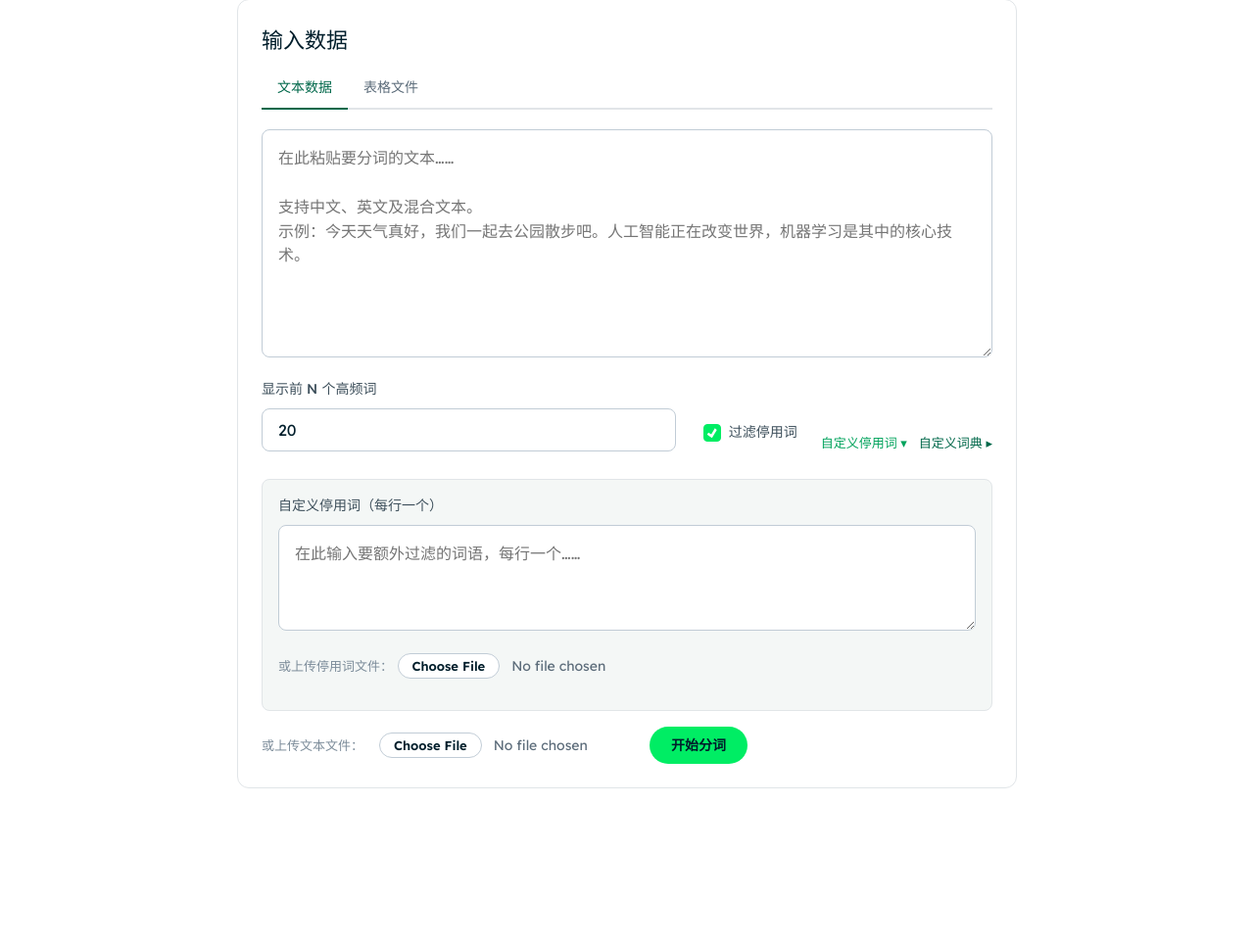
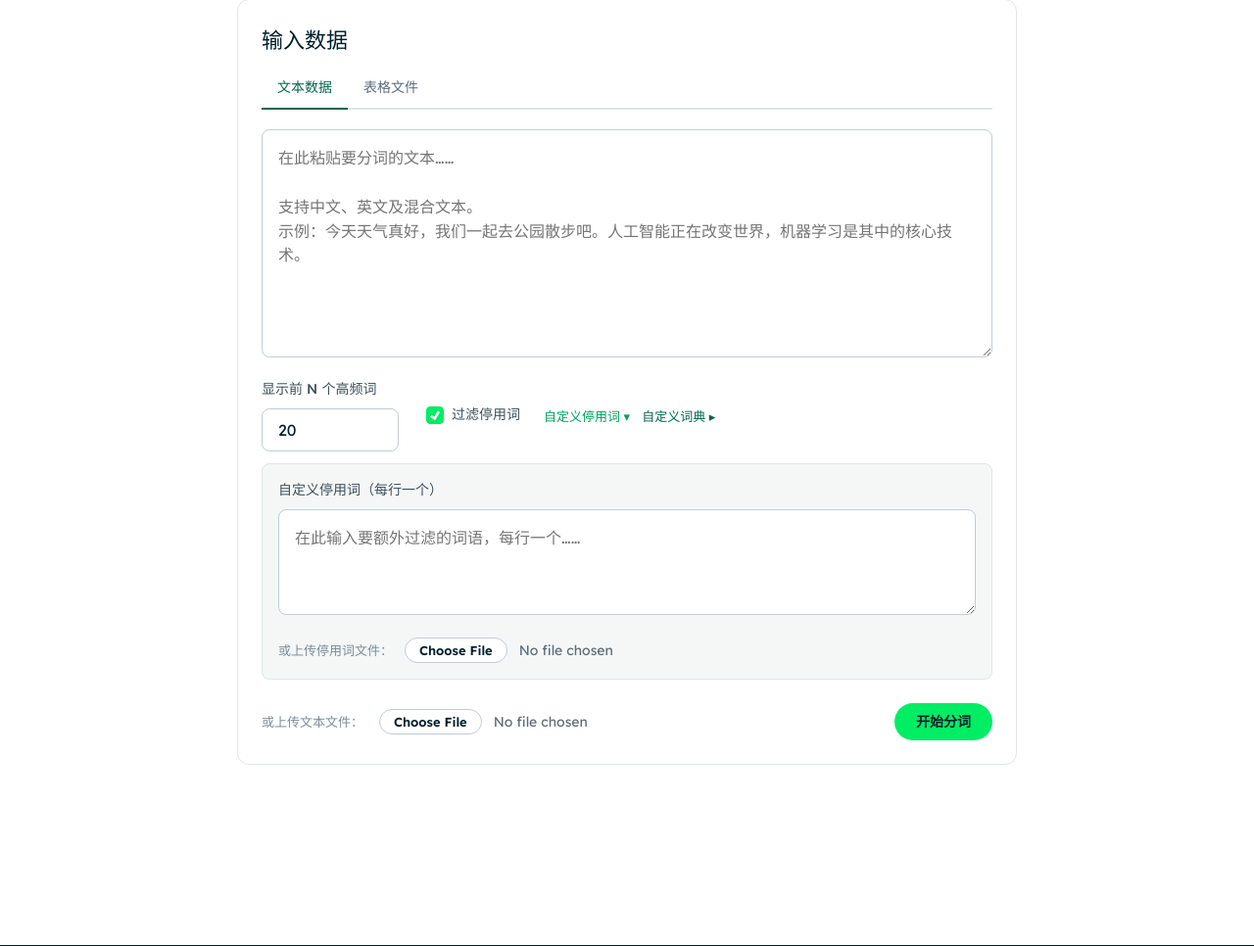
Before and after one commit to MSTAT-Lseng/DataAnalyticsToolkit, a Flask app: page /segmentation in a window 1280 px wide, after a click on "自定义停用词 ▸". Shown: the part 487-1453 px from the top of the page at 98% size. Run offline with Flask 3, Linux system fonts and the light colour scheme; some libraries are stand-ins or nearby versions.

Commit message:
Optimize the layout of the word segmentation tool.

```diff
--- a/static/css/style.css
+++ b/static/css/style.css
@@ -506,11 +506,40 @@ code, pre {
   align-items: flex-end;
 }
 
+/* Row variant: center-align (for checkbox + toggle groups beside inputs) */
+.form-row-center {
+  align-items: center;
+}
+
+/* Inline form-group (no bottom margin, for use in flex rows) */
+.form-group-inline {
+  margin-bottom: 0;
+}
+
+/* Toggle button group (aligned with checkbox) */
+.toggle-group {
+  display: flex;
+  align-items: center;
+  gap: var(--sp-sm);
+}
+
+/* Panel file-upload row */
+.panel-file-row {
+  display: flex;
+  align-items: center;
+  gap: var(--sp-sm);
+  flex-wrap: wrap;
+}
+.panel-count {
+  font-size: 13px;
+  white-space: nowrap;
+}
+
 .form-actions {
   display: flex;
   align-items: center;
   gap: var(--sp-md);
-  margin-top: var(--sp-md);
+  margin-top: var(--sp-xl);
   flex-wrap: wrap;
 }
 
--- a/templates/segmentation.html
+++ b/templates/segmentation.html
@@ -12,35 +12,41 @@
 
 <section class="section">
     <div class="container container-narrow">
-        <!-- Tab: Text / Table -->
+
+        <!-- ============================================================
+             Input Card
+             ============================================================ -->
         <div class="card">
             <div class="card-header">
                 <h3 class="card-title">输入数据</h3>
             </div>
-            <div class="card-body" style="padding-top: 0;">
+            <div class="card-body" style="padding-top:0;">
+
                 <!-- Tabs -->
-                <div class="tab-bar" style="margin-bottom:20px;">
+                <div class="tab-bar">
                     <button class="tab-btn active" data-tab="text-tab">文本数据</button>
                     <button class="tab-btn" data-tab="table-tab">表格文件</button>
                 </div>
 
-                <!-- Text Input Tab -->
-                <div id="text-tab" class="tab-content">
+                <!-- ========================================================
+                     TEXT TAB
+                     ======================================================== -->
+                <div id="text-tab" class="tab-content" style="margin-top: 20px;">
                     <form id="segmentation-form">
+
+                        <!-- Textarea -->
                         <div class="form-group">
-                            <textarea
-                                id="text-input"
-                                class="textarea"
-                                rows="8"
-                                placeholder="在此粘贴要分词的文本……&#10;&#10;支持中文、英文及混合文本。&#10;示例：今天天气真好，我们一起去公园散步吧。人工智能正在改变世界，机器学习是其中的核心技术。"
-                            ></textarea>
+                            <textarea id="text-input" class="textarea" rows="8"
+                                placeholder="在此粘贴要分词的文本……&#10;&#10;支持中文、英文及混合文本。&#10;示例：今天天气真好，我们一起去公园散步吧。人工智能正在改变世界，机器学习是其中的核心技术。"></textarea>
                         </div>
-                        <div class="form-row">
-                            <div class="form-group" style="flex:1;">
+
+                        <!-- Options row: top-n | checkbox + toggles -->
+                        <div class="form-row form-row-center">
+                            <div class="form-group form-group-inline">
                                 <label class="form-label" for="top-n">显示前 N 个高频词</label>
-                                <input type="number" id="top-n" class="text-input" value="20" min="5" max="100" style="width:100%;">
+                                <input type="number" id="top-n" class="text-input" value="20" min="5" max="100" style="width:140px;">
                             </div>
-                            <div class="form-group" style="display:flex;align-items:flex-end;gap:12px;">
+                            <div class="form-group form-group-inline toggle-group">
                                 <label class="checkbox-label">
                                     <input type="checkbox" id="remove-stopwords" checked>
                                     <span>过滤停用词</span>
@@ -49,70 +55,67 @@
                                 <button type="button" class="btn-link dict-toggle" data-target="text-dict-panel">自定义词典 ▸</button>
                             </div>
                         </div>
-                        <!-- Custom Stopwords Panel -->
+
+                        <!-- Stopwords Panel -->
                         <div id="text-stopwords-panel" class="stopwords-panel" style="display:none;">
-                            <div class="form-row">
-                                <div class="form-group" style="flex:1;">
+                            <div class="form-group">
                                 <label class="form-label" for="text-extra-stopwords">自定义停用词（每行一个）</label>
                                 <textarea id="text-extra-stopwords" class="textarea" rows="3"
                                     placeholder="在此输入要额外过滤的词语，每行一个……"></textarea>
                             </div>
-                            </div>
-                            <div class="form-row">
-                                <div class="form-group">
+                            <div class="panel-file-row">
                                 <span class="form-hint">或上传停用词文件：</span>
                                 <input type="file" id="text-stopwords-file" accept=".txt" class="file-input">
-                                </div>
-                                <div class="form-group" style="display:flex;align-items:flex-end;">
-                                    <span id="text-stopwords-count" class="text-muted" style="font-size:13px;"></span>
+                                <span id="text-stopwords-count" class="text-muted panel-count"></span>
                             </div>
                         </div>
-                        </div>
-                        <!-- Custom Dictionary Panel -->
+
+                        <!-- Dictionary Panel -->
                         <div id="text-dict-panel" class="stopwords-panel" style="display:none;">
-                            <div class="form-row">
-                                <div class="form-group" style="flex:1;">
+                            <div class="form-group">
                                 <label class="form-label" for="text-extra-dict">自定义词典（每行一个词）</label>
                                 <textarea id="text-extra-dict" class="textarea" rows="3"
                                     placeholder="在此输入要作为整体统计的词语，每行一个……&#10;例如：机器学习、自然语言处理"></textarea>
                             </div>
-                            </div>
-                            <div class="form-row">
-                                <div class="form-group">
+                            <div class="panel-file-row">
                                 <span class="form-hint">或上传词典文件：</span>
                                 <input type="file" id="text-dict-file" accept=".txt" class="file-input">
-                                </div>
-                                <div class="form-group" style="display:flex;align-items:flex-end;">
-                                    <span id="text-dict-count" class="text-muted" style="font-size:13px;"></span>
+                                <span id="text-dict-count" class="text-muted panel-count"></span>
                             </div>
                         </div>
-                        </div>
+
+                        <!-- Submit row -->
                         <div class="form-actions">
                             <span class="form-hint">或上传文本文件：</span>
                             <input type="file" id="file-input" accept=".txt" class="file-input">
-                            <button type="submit" class="btn btn-primary">开始分词</button>
+                            <button type="submit" class="btn btn-primary" style="margin-left: auto;">开始分词</button>
                         </div>
                     </form>
                 </div>
 
-                <!-- Table File Tab -->
-                <div id="table-tab" class="tab-content" style="display:none;">
+                <!-- ========================================================
+                     TABLE TAB
+                     ======================================================== -->
+                <div id="table-tab" class="tab-content" style="display:none; margin-top: 20px;">
                     <form id="table-form">
-                        <p class="card-desc" style="margin-bottom:16px;">
+
+                        <p class="card-desc tab-desc">
                             上传表格文件（.xls / .xlsx / .csv），点击表头选择要分词的一列，系统将该列所有行的文本合并后进行分词统计。
                         </p>
-                        <div class="form-row">
-                            <div class="form-group" style="flex:1;">
+
+                        <!-- File select -->
+                        <div class="form-group">
                             <label class="form-label">选择表格文件</label>
                             <input type="file" id="table-file-input" accept=".xls,.xlsx,.csv" class="file-input">
                         </div>
-                        </div>
-                        <div class="form-row" style="margin-top:8px;">
-                            <div class="form-group" style="flex:1;">
+
+                        <!-- Options row: top-n | checkbox + toggles -->
+                        <div class="form-row form-row-center">
+                            <div class="form-group form-group-inline">
                                 <label class="form-label" for="table-top-n">显示前 N 个高频词</label>
                                 <input type="number" id="table-top-n" class="text-input" value="20" min="5" max="100" style="width:140px;">
                             </div>
-                            <div class="form-group" style="display:flex;align-items:flex-end;gap:12px;">
+                            <div class="form-group form-group-inline toggle-group">
                                 <label class="checkbox-label">
                                     <input type="checkbox" id="table-remove-stopwords" checked>
                                     <span>过滤停用词</span>
@@ -121,82 +124,71 @@
                                 <button type="button" class="btn-link dict-toggle" data-target="table-dict-panel">自定义词典 ▸</button>
                             </div>
                         </div>
-                        <!-- Custom Stopwords Panel -->
+
+                        <!-- Stopwords Panel -->
                         <div id="table-stopwords-panel" class="stopwords-panel" style="display:none;">
-                            <div class="form-row">
-                                <div class="form-group" style="flex:1;">
+                            <div class="form-group">
                                 <label class="form-label" for="table-extra-stopwords">自定义停用词（每行一个）</label>
                                 <textarea id="table-extra-stopwords" class="textarea" rows="3"
                                     placeholder="在此输入要额外过滤的词语，每行一个……"></textarea>
                             </div>
-                            </div>
-                            <div class="form-row">
-                                <div class="form-group">
+                            <div class="panel-file-row">
                                 <span class="form-hint">或上传停用词文件：</span>
                                 <input type="file" id="table-stopwords-file" accept=".txt" class="file-input">
-                                </div>
-                                <div class="form-group" style="display:flex;align-items:flex-end;">
-                                    <span id="table-stopwords-count" class="text-muted" style="font-size:13px;"></span>
+                                <span id="table-stopwords-count" class="text-muted panel-count"></span>
                             </div>
                         </div>
-                        </div>
-                        <!-- Custom Dictionary Panel -->
+
+                        <!-- Dictionary Panel -->
                         <div id="table-dict-panel" class="stopwords-panel" style="display:none;">
-                            <div class="form-row">
-                                <div class="form-group" style="flex:1;">
+                            <div class="form-group">
                                 <label class="form-label" for="table-extra-dict">自定义词典（每行一个词）</label>
                                 <textarea id="table-extra-dict" class="textarea" rows="3"
                                     placeholder="在此输入要作为整体统计的词语，每行一个……"></textarea>
                             </div>
-                            </div>
-                            <div class="form-row">
-                                <div class="form-group">
+                            <div class="panel-file-row">
                                 <span class="form-hint">或上传词典文件：</span>
                                 <input type="file" id="table-dict-file" accept=".txt" class="file-input">
-                                </div>
-                                <div class="form-group" style="display:flex;align-items:flex-end;">
-                                    <span id="table-dict-count" class="text-muted" style="font-size:13px;"></span>
-                                </div>
+                                <span id="table-dict-count" class="text-muted panel-count"></span>
                             </div>
                         </div>
                     </form>
                 </div>
-            </div>
-        </div>
 
-        <!-- Table Preview -->
+            </div><!-- /.card-body -->
+        </div><!-- /.card -->
+
+        <!-- ============================================================
+             Table Preview
+             ============================================================ -->
         <div id="table-preview-area" class="results-area" style="display:none;">
             <div class="card">
                 <div class="card-header">
                     <h3 class="card-title">表格预览</h3>
                     <span id="table-info" class="text-muted" style="font-size:13px;"></span>
                 </div>
-                <div class="table-wrap" style="max-height:320px;overflow:auto;">
+                <div class="table-wrap preview-scroll">
                     <table class="data-table clickable" id="preview-table">
                         <thead></thead>
                         <tbody></tbody>
                     </table>
                 </div>
-                <div class="card-body" style="border-top:1px solid var(--color-hairline);">
-                    <div class="form-row" style="align-items:center;">
-                        <div class="form-group" style="flex:1;">
-                            <span class="form-label" style="display:inline;margin-right:8px;">已选列：</span>
-                            <span id="selected-column-display" class="badge badge-muted" style="font-size:14px;padding:6px 14px;">未选择（点击表头）</span>
+                <div class="card-body preview-actions">
+                    <div class="preview-col-info">
+                        <span class="form-label preview-col-label">已选列：</span>
+                        <span id="selected-column-display" class="badge badge-muted preview-col-badge">未选择（点击表头）</span>
                     </div>
-                        <div class="form-group">
                     <button type="button" id="table-segment-btn" class="btn btn-primary" disabled>对该列分词</button>
                 </div>
             </div>
         </div>
-            </div>
-        </div>
 
-        <!-- Results -->
+        <!-- ============================================================
+             Results
+             ============================================================ -->
         <div id="results-container" class="results-area" style="display:none;">
-            <!-- Source info -->
             <div class="stats-bar" id="stats-bar"></div>
 
-            <!-- Frequency Table -->
             <div class="card">
                 <div class="card-header">
                     <h3 class="card-title">词频表</h3>
@@ -204,18 +196,13 @@
                 <div class="table-wrap">
                     <table class="data-table" id="freq-table">
                         <thead>
-                            <tr>
-                                <th>#</th>
-                                <th>词语</th>
-                                <th>频次</th>
-                            </tr>
+                            <tr><th>#</th><th>词语</th><th>频次</th></tr>
                         </thead>
                         <tbody></tbody>
                     </table>
                 </div>
             </div>
 
-            <!-- Chart -->
             <div class="card">
                 <div class="card-header">
                     <h3 class="card-title">高频词柱状图</h3>
@@ -223,7 +210,8 @@
                 <div class="chart-container" id="chart"></div>
             </div>
         </div>
-    </div>
+
+    </div><!-- /.container -->
 </section>
 {% endblock %}
 
```
Also changed, not shown: other parts of static/css/style.css (+30 -0 lines). Lines whose indentation alone changed are shown as unchanged.
